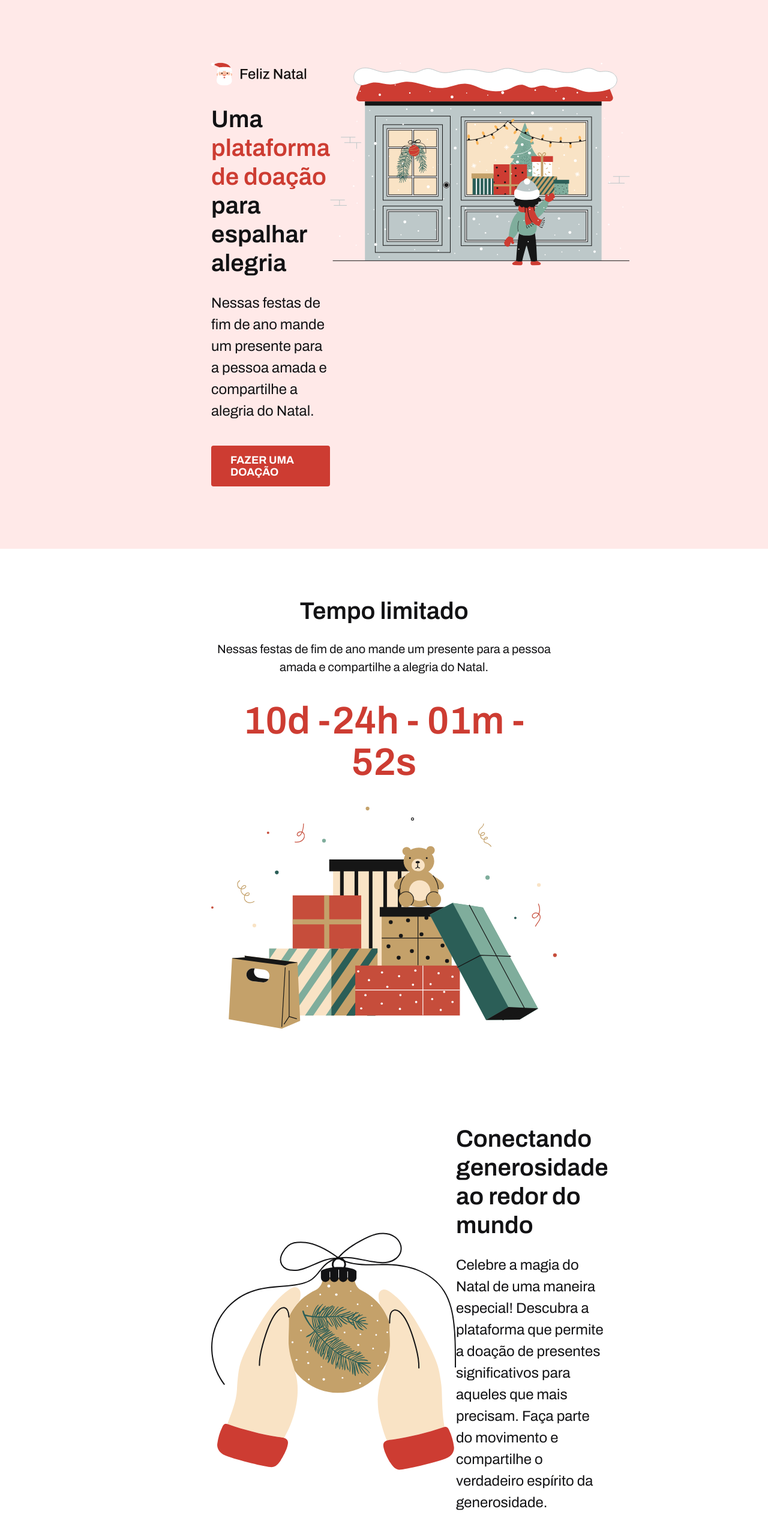
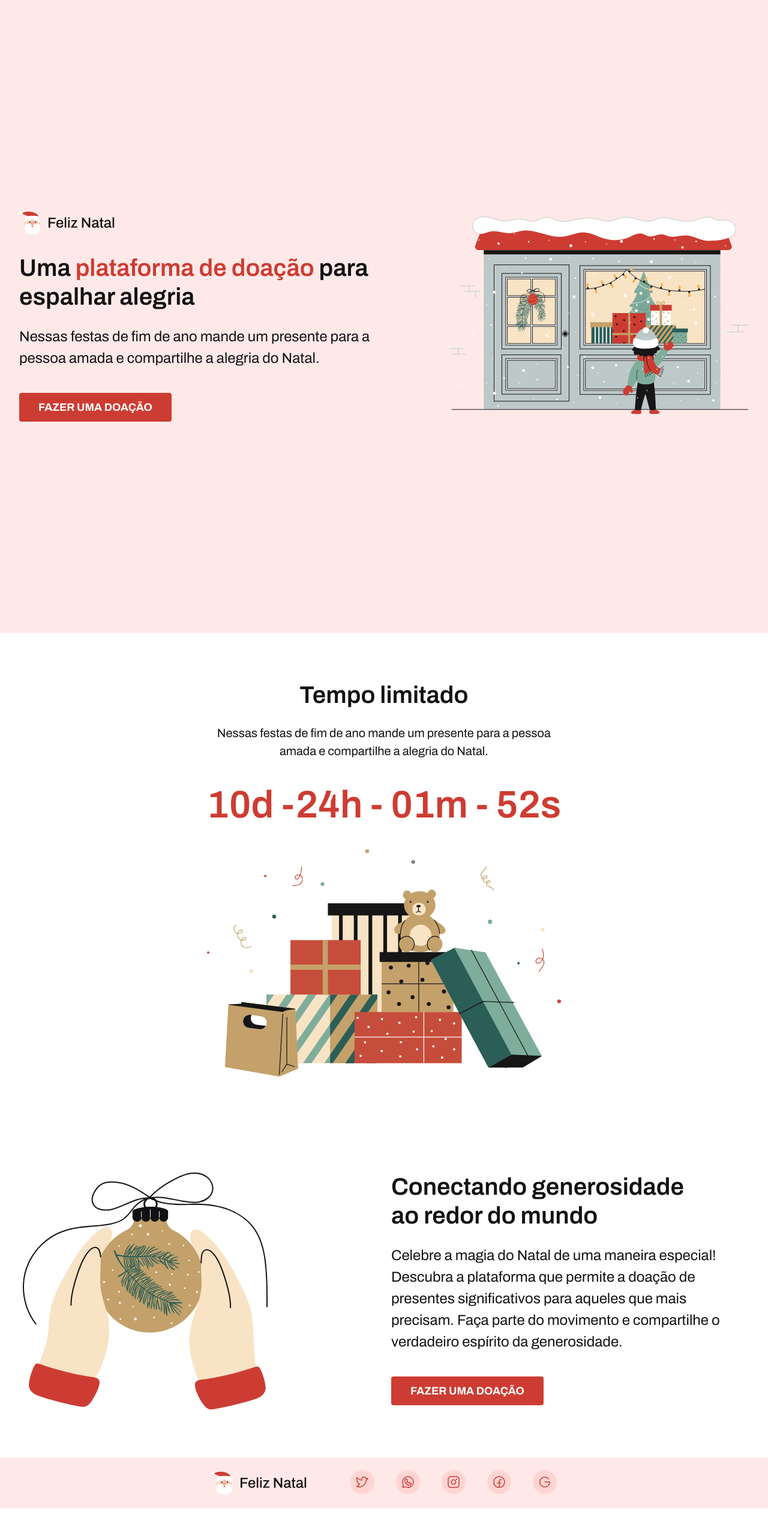
Before and after one commit to wander-bob/codelandia-desafio10-natal, a React (Vite) app: page / in a window 1280 px wide. Shown: the top 2561 px of the page at 60% size. After the commit the page ends 2515 px from the top, so only its background shows below. Built offline with nearby package versions, Linux system fonts and the light colour scheme.

Commit message:
fix: adjust responsivity to more flexible form

```diff
--- a/src/styles/header.css
+++ b/src/styles/header.css
@@ -1,9 +1,10 @@
 header {
   width: 100vw;
-  padding: 10.4rem 35.2rem;
+  padding-block: 35.2rem;
   background-color: var(--clr-red-100);
   display: flex;
-  justify-content: space-between;
+  justify-content: center;
+  gap: 12.6rem;
 }
 
 header>img {
--- a/src/styles/main-component.css
+++ b/src/styles/main-component.css
@@ -1,5 +1,4 @@
 main {
-  padding-inline: 35.2rem;
   display: flex;
   flex-direction: column;
   align-items: center;
@@ -30,7 +29,8 @@ main .count .content p {
 
 main .presentation {
   width: 100%;
-  justify-content: space-between;
+  justify-content: center;
+  gap: 20.6rem;
 }
 
 @media (max-width: 768px) {
```
